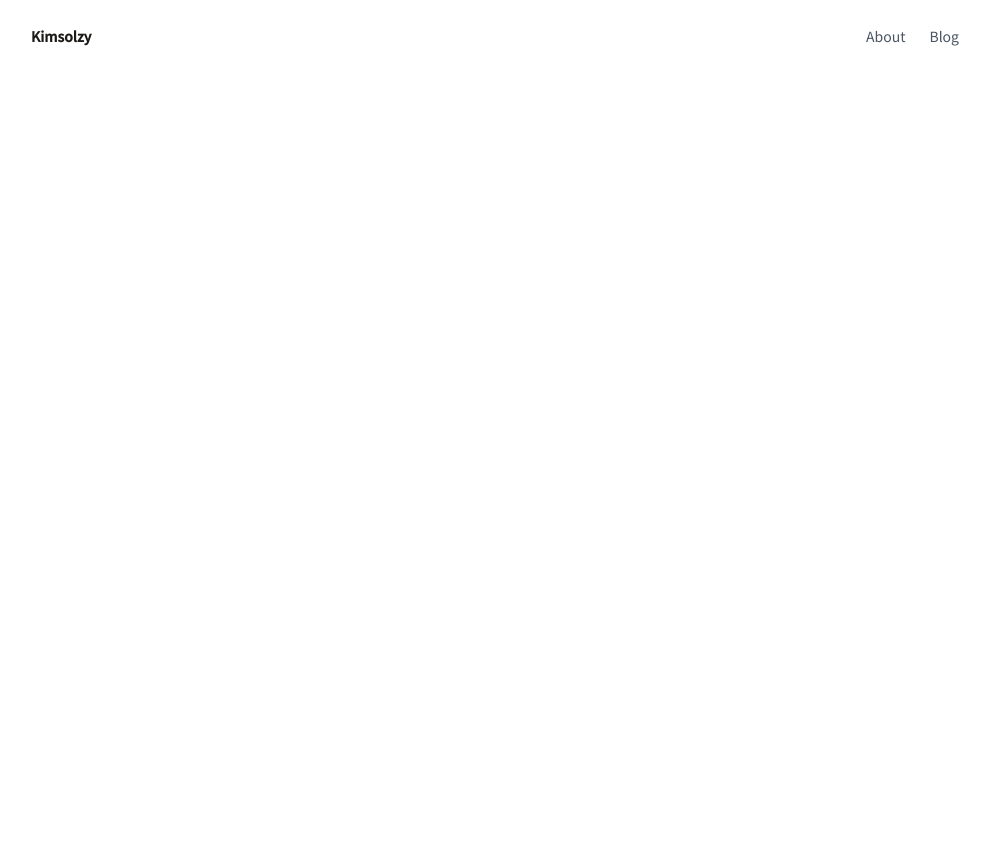
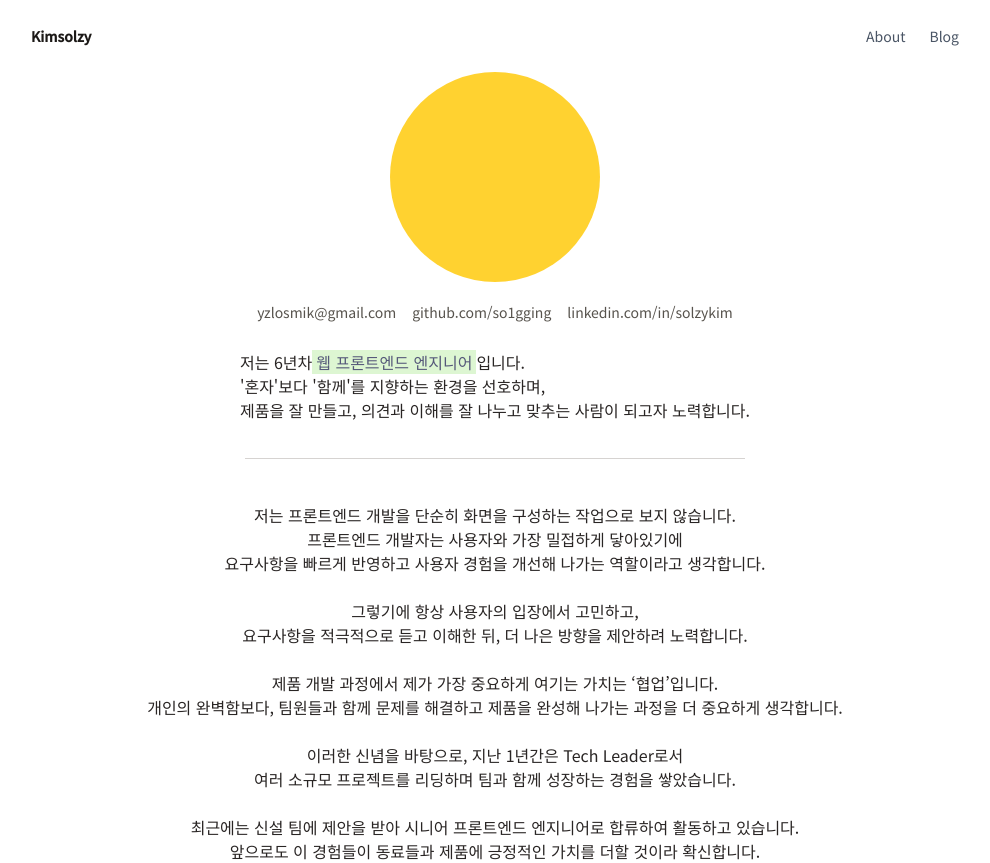
Before and after one commit to so1gging/sol-log, a Next.js app: page /about in a window 1280 px wide. Shown: the whole page, without its empty margins (145-1135 px from the left). Before the commit the page ends 800 px from the top, so only its background shows below. Built offline with nearby package versions, Linux system fonts and the light colour scheme.

Commit message:
about 컨텐츠 추가

```diff
--- a/src/app/about/page.tsx
+++ b/src/app/about/page.tsx
@@ -1,3 +1,77 @@
+import Section from "@/components/Section";
+
 export default function AboutPage() {
-  return <></>;
+  return (
+    <Section>
+      <div className="flex flex-col w-full gap-5">
+        {/* 사진 */}
+        <div className="flex w-full items-center justify-center">
+          <div className="bg-amber-300 w-[210px] h-[210px] rounded-full"></div>
+        </div>
+        {/* 링크 */}
+        <div className="text-sm space-x-1 text-stone-600 flex gap-3 justify-center">
+          <a
+            href="mailto:yzlosmik@gmail.com"
+            className="hover:underline hover:decoration-wavy hover:underline-offset-4">
+            yzlosmik@gmail.com
+          </a>
+          <a
+            href="https://github.com/so1gging"
+            className="hover:underline hover:decoration-wavy hover:underline-offset-4">
+            github.com/so1gging
+          </a>
+          <a
+            href="https://www.linkedin.com/in/solzykim/"
+            className="hover:underline hover:decoration-wavy hover:underline-offset-4">
+            linkedin.com/in/solzykim
+          </a>
+        </div>
+        <div className="mt-2 text-base text-stone-800 flex gap-3 justify-center">
+          <p>
+            저는 6년차
+            <span className="bg-[#ddf6d2] px-1 text-[#555879]">
+              웹 프론트엔드 엔지니어
+            </span>
+            입니다.
+            <br />
+            &#39;혼자&#39;보다 &#39;함께&#39;를 지향하는 환경을 선호하며,
+            <br /> 제품을 잘 만들고, 의견과 이해를 잘 나누고 맞추는 사람이
+            되고자 노력합니다.
+          </p>
+        </div>
+        <div className="my-4 bg-stone-300 h-[1px] w-[500px] m-auto" />
+        <div className="mt-2 flex gap-3 justify-center text-stone-800">
+          <p className="text-center">
+            저는 프론트엔드 개발을 단순히 화면을 구성하는 작업으로 보지
+            않습니다. <br />
+            프론트엔드 개발자는 사용자와 가장 밀접하게 닿아있기에
+            <br /> 요구사항을 빠르게 반영하고 사용자 경험을 개선해 나가는
+            역할이라고 생각합니다.
+            <br />
+            <br />
+            그렇기에 항상 사용자의 입장에서 고민하고,
+            <br /> 요구사항을 적극적으로 듣고 이해한 뒤, 더 나은 방향을 제안하려
+            노력합니다.
+            <br />
+            <br />
+            제품 개발 과정에서 제가 가장 중요하게 여기는 가치는 ‘협업’입니다.
+            <br />
+            개인의 완벽함보다, 팀원들과 함께 문제를 해결하고 제품을 완성해
+            나가는 과정을 더 중요하게 생각합니다.
+            <br />
+            <br />
+            이러한 신념을 바탕으로, 지난 1년간은 Tech Leader로서
+            <br /> 여러 소규모 프로젝트를 리딩하며 팀과 함께 성장하는 경험을
+            쌓았습니다.
+            <br />
+            <br />
+            최근에는 신설 팀에 제안을 받아 시니어 프론트엔드 엔지니어로 합류하여
+            활동하고 있습니다. <br />
+            앞으로도 이 경험들이 동료들과 제품에 긍정적인 가치를 더할 것이라
+            확신합니다.
+          </p>
+        </div>
+      </div>
+    </Section>
+  );
 }
```
